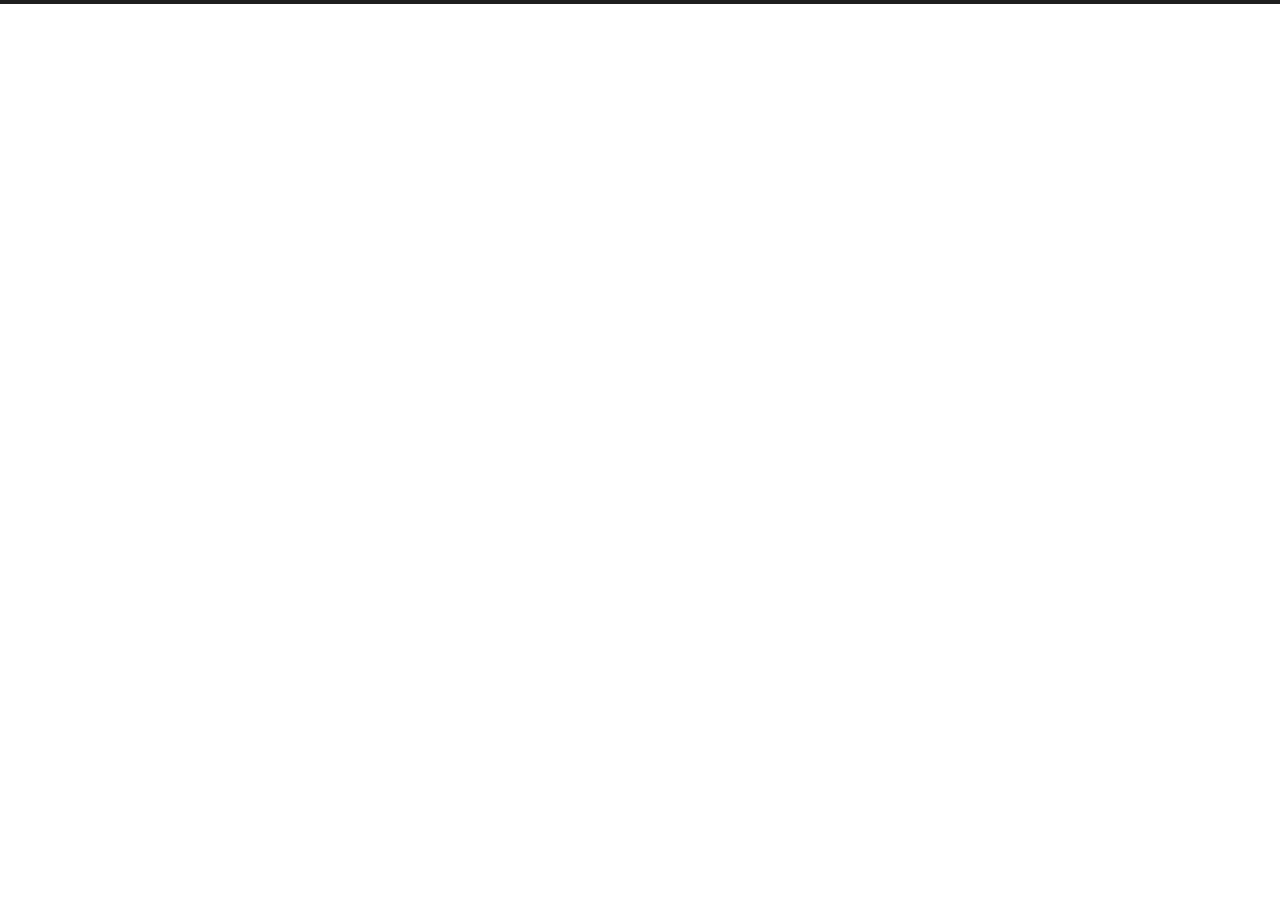
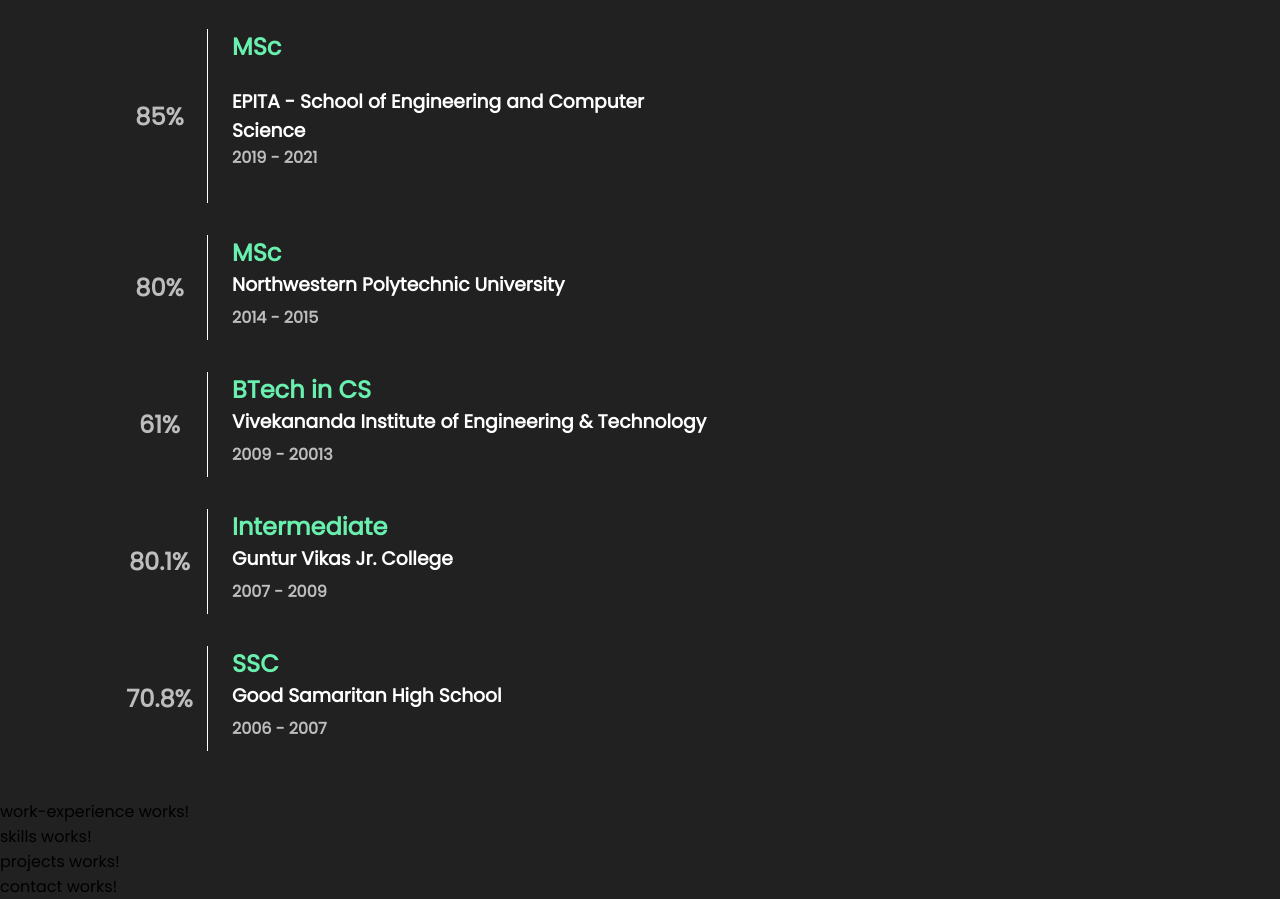
Before and after one commit to KiranAnnabomina/portfolio, an Angular app: page / in a window 1280 px wide. Shown: the part 1455-2354 px from the top of the page. Before the commit the page ends 1459 px from the top, so only its background shows below. Built offline with nearby package versions, Linux system fonts and the light colour scheme.

Commit message:
Education component completed.

```diff
--- a/src/app/education/education.component.css
+++ b/src/app/education/education.component.css
@@ -0,0 +1,44 @@
+:host {
+    display: block;
+    color: white;
+    padding: 3rem 2rem;
+}
+
+section {
+    margin-top: 2rem;
+}
+
+section h2 {
+    color: var(--green);
+}
+
+section h4 {
+    color: var(--gray-light);
+}
+
+/* PC */
+:host.pc section {
+    width: 600px;
+    position: relative;
+    margin-left: 5rem;
+}
+
+:host.pc section {
+    width: 600px;
+    position: relative;
+    margin-left: 5rem;
+    display: grid;
+    gap: 0 1.5rem;
+    grid-template-columns: 1fr 5fr;
+    grid-template-rows: repeat(3, 1fr);
+}
+
+:host.pc section h4:nth-child(4) {
+    grid-row: 1/4;
+    margin-top: 0%;
+    display: flex;
+    font-size: 1.5rem;
+    align-items: center;
+    justify-content: center;
+    border-right: 1px solid white;
+}
--- a/src/app/education/education.component.html
+++ b/src/app/education/education.component.html
@@ -1 +1,10 @@
-<p>education works!</p>
+<div class="container">
+    <h1>Education</h1>
+
+    <section *ngFor="let education of educationList">
+        <h2>{{education.course}}</h2>
+        <h3>{{education.institute}}</h3>
+        <h4>{{education.duration}}</h4>
+        <h4>{{education.score}}</h4>
+    </section>
+</div>
--- a/src/app/education/education.component.ts
+++ b/src/app/education/education.component.ts
@@ -1,10 +1,47 @@
-import { Component } from '@angular/core';
+import { Component, OnInit } from '@angular/core';
+import { Education } from '../models/models';
 
 @Component({
   selector: 'education',
   templateUrl: './education.component.html',
   styleUrls: ['./education.component.css']
 })
-export class EducationComponent {
+
+export class EducationComponent implements OnInit {
+  educationList: Education[] = [
+    {
+      institute: 'EPITA - School of Engineering and Computer Science',
+      course: 'MSc',
+      duration: '2019 - 2021',
+      score: '85%',
+    },
+    {
+      institute: 'Northwestern Polytechnic University',
+      course: 'MSc',
+      duration: '2014 - 2015',
+      score: '80%',
+    },
+    {
+      institute: 'Vivekananda Institute of Engineering & Technology',
+      course: 'BTech in CS',
+      duration: '2009 - 20013',
+      score: '61%',
+    },
+    {
+      institute: 'Guntur Vikas Jr. College',
+      course: 'Intermediate',
+      duration: '2007 - 2009',
+      score: '80.1%',
+    },
+    {
+      institute: 'Good Samaritan High School',
+      course: 'SSC',
+      duration: '2006 - 2007',
+      score: '70.8%',
+    },
+  ]
+constructor() {}
+
+ngOnInit(): void{}
 
 }
--- a/src/app/models/models.ts
+++ b/src/app/models/models.ts
@@ -0,0 +1,6 @@
+export interface Education {
+    institute: string;
+    course: string;
+    duration: string;
+    score: string;
+}
```
